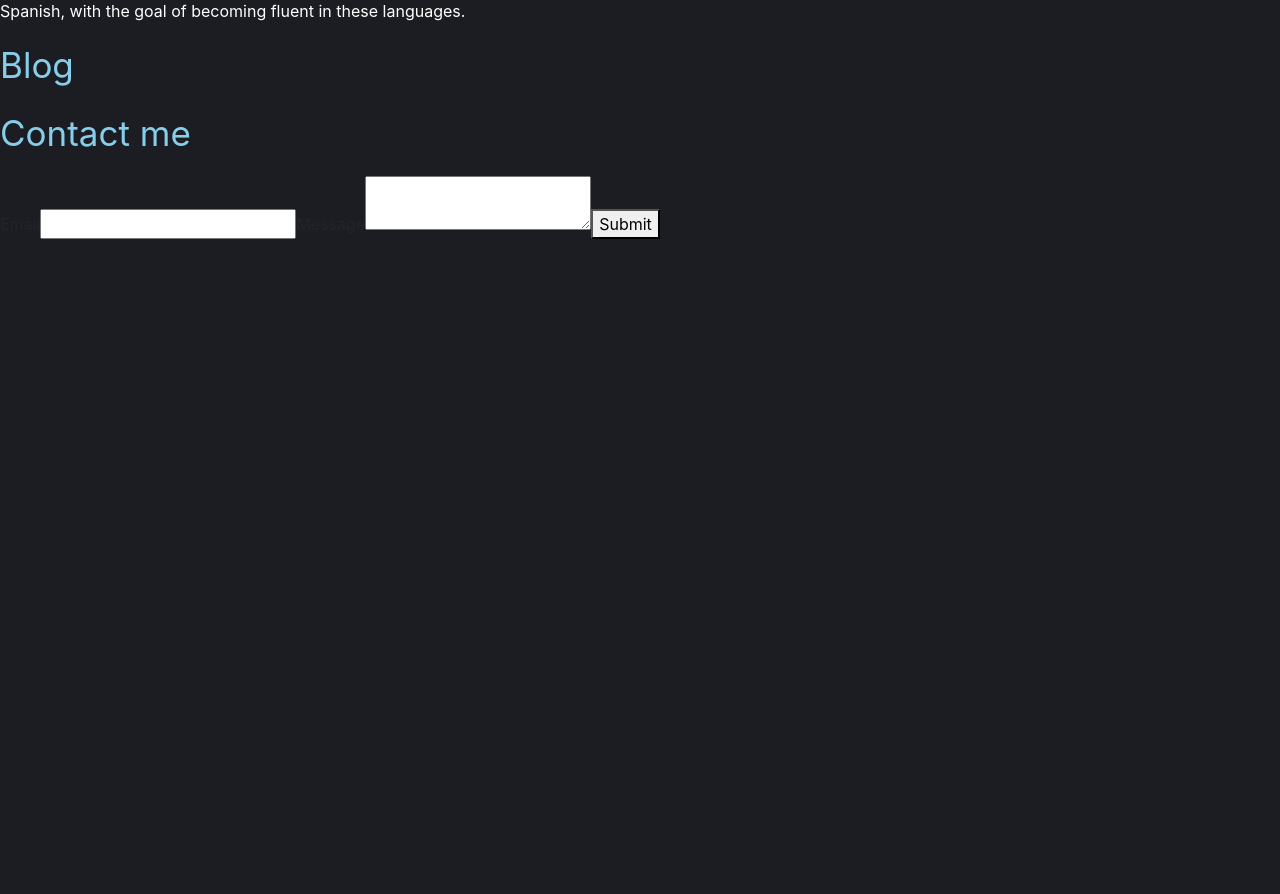
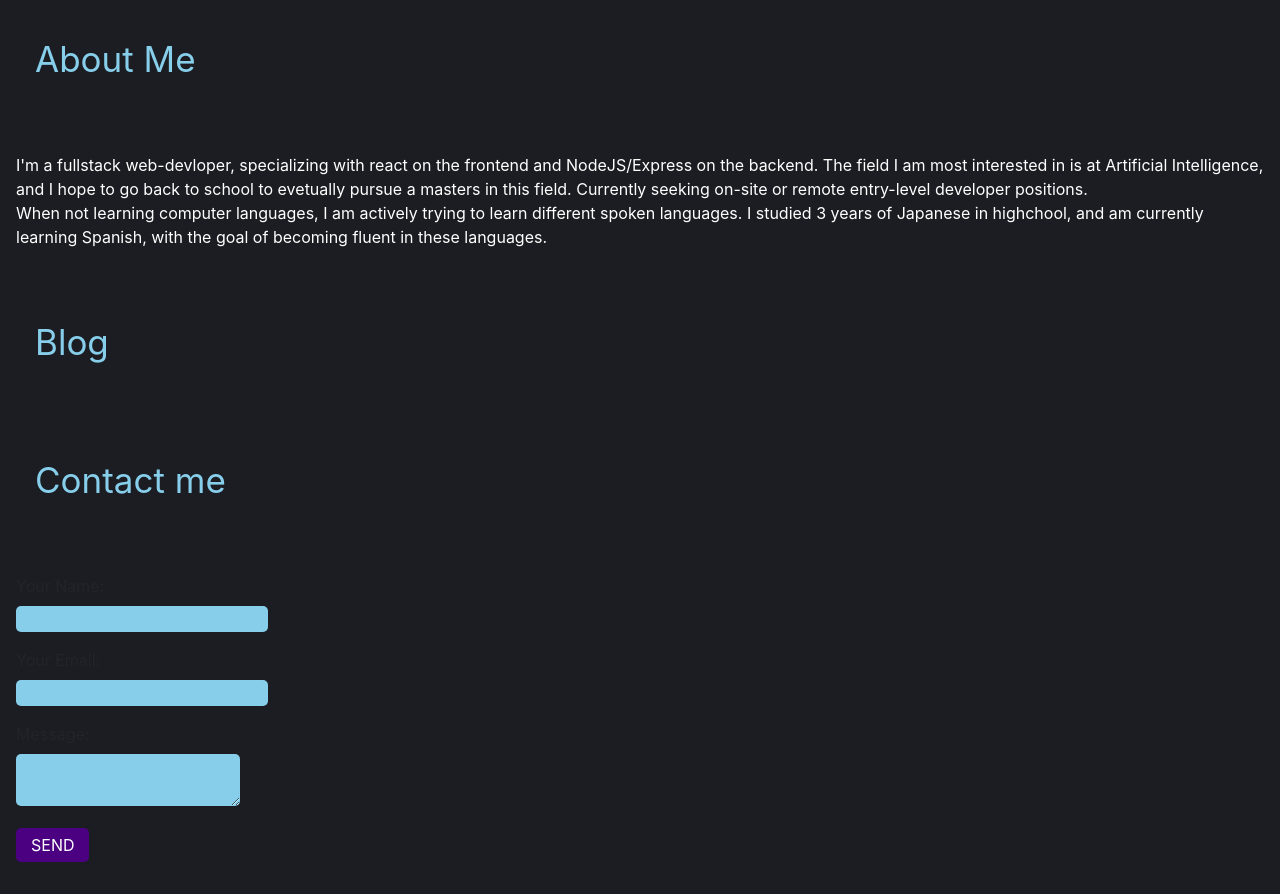
Before and after one commit to Kelel1/portfolioSite, a Next.js app: page / in a window 1280 px wide. Shown: the part 574-1468 px from the top of the page. Before the commit the page ends 818 px from the top, so only its background shows below. Built offline with nearby package versions, Linux system fonts and the light colour scheme.

Commit message:
change card color/update contact form style

```diff
--- a/components/About.js
+++ b/components/About.js
@@ -1,6 +1,6 @@
 const About = () => (
     <>
-      <p id="about" className="about">
+      <p className="about">
         About Me
       </p>
       <p className="summary">
@@ -17,6 +17,7 @@ const About = () => (
       <style jsx>{`
         .about {
           font-size: 35px;
+          padding: 1em;
           font: Poppins
           height: 30%;
           width: 100%;
@@ -24,6 +25,7 @@ const About = () => (
         }
         .summary {
           color: white;
+          padding: 1em;
         }
       `}</style>
     </>
--- a/components/Blog.js
+++ b/components/Blog.js
@@ -1,12 +1,13 @@
 const Blog = () => (
     <>
-      <p id="blog" className="blog">
+      <p className="blog">
           Blog
       </p>
       <style jsx>{`
         .blog {
           font-size: 35px;
           color: skyblue;
+          padding: 1em;
         }
       `}</style>
     </>
--- a/components/Card.js
+++ b/components/Card.js
@@ -3,10 +3,9 @@ const Card = () => (
     This is a test card
   <style jsx>{`
     .card {
-      border: 1px solid blue;
       height: 100%;
       width:100%;
-      background: yellow;
+      background: #3e3e66;
     }
 
   `}</style>
--- a/components/Contact.js
+++ b/components/Contact.js
@@ -1,107 +1,78 @@
-import React, { useState } from 'react';
+import styled from 'styled-components';
 
-const handleResponse = (status, msg) => {
-  if (status === 200) {
-    setStatus({
-      submitted: true,
-      submitting: false,
-      info: { error: false, msg: msg }
-    })
-    setInputs({
-      email: '',
-      message: ''
-    })
-  } else {
-    setStatus({
-      info: { error: true, msg: msg }
-    })
-  }
-}
+const Button = styled.button`
+  background-color: indigo;
+  color: white;
+  padding 5px 15px;
+  border-radius: 5px;
+  text-transform: uppercase;
+  border: none;
+  outline: 0;
+`;
+const Contact = () => (
+    <>
+      <p className="contact">Contact me</p>
+      <main>
+        <form className="form" name="contact" method="POST">
+          <input type="hidden" name="form-name" value="contact" />
+      <p>
+        <label htmlFor="yourname">
+          Your Name:
+        </label> <br />
+        <input className="name" type="text" name="firstname" id="firstname" />
 
-const handleOnChange = e => {
-  e.persist()
-  setInputs(prev => ({
-    ...prev,
-    [e.target.id]: e.target.value
-  }))
-  setStatus({
-    submitted: false,
-    submitting: false,
-    info: { error: false, msg: null }
-  })
-}
-
-const handleOnSubmit = async e => {
-  e.preventDefault()
-  setStatus(prevStatus => ({ ...prevStatus, submitting: true }))
-  const res = await fetch('/api/send', {
-    method: 'POST',
-    headers: {
-      'Content-Type': 'application/json'
-    },
-    body: JSON.stringify(inputs)
-  })
-  const text = await res.text()
-  handleResponse(res.status, text)
-}
-const Contact = () => {
-
-  const [status, setStatus] = useState({
-    submitted: false,
-    submitting: false,
-    info: { error: false, msg: null }
-  })
-
-  const [inputs, setInputs] = useState({
-    email: '',
-    message: ''
-  })
-
-  return (
-
-    <>
-      <p id="contact" className="contact">Contact me</p>
-      <main>
-      <form onSubmit={handleOnSubmit}>
-        <label htmlFor="email">Email</label>
-        <input
-          id="email"
-          type="email"
-          onChange={handleOnChange}
-          required
-          value={inputs.email}
-        />
-        <label htmlFor="message">Message</label>
-        <textarea
-          id="message"
-          onChange={handleOnChange}
-          required
-          value={inputs.message}
-        />
-        <button type="submit" disabled={status.submitting}>
-          {!status.submitting
-            ? !status.submitted
-              ? 'Submit'
-              : 'Submitted'
-            : 'Submitting...'}
-        </button>
-      </form>
-      {status.info.error && (
-        <div className="error">Error: {status.info.msg}</div>
-      )}
-      {!status.info.error && status.info.msg && (
-        <div className="success">{status.info.msg}</div>
-      )}
+      </p>
+      <p>
+        <label htmlFor="youremail">
+          Your Email:
+        </label> <br />
+        <input className="email" type="email" name="email" id="youremail" />
+      </p>
+      <p>
+        <label htmlFor="yourmessage">
+          Message:
+        </label> <br />
+        <textarea className="message" name="message" id="yourmessage"></textarea>
+      </p>
+      <p>
+        <Button type="submit">Send</Button>
+      </p>
+    </form>
     </main>
 
     <style jsx>{`
       .contact {
+        padding: 1em;
         font-size: 35px;
         color: skyblue;
       }
+      .form {
+        padding: 1em;
+      }
+      .message {
+        color: black;
+        background-color: skyblue;
+        border-radius: 5px;
+        outline: 0;
+        border: none;
+      }
+      .name {
+        color: black;
+        background-color: skyblue;
+        border-radius: 5px;
+        outline: 0;
+        border: none;
+      }
+      .email {
+        color: black;
+        background-color: skyblue;
+        border-radius: 5px;
+        outline: 0;
+        border: none;
+      }
     `}</style>
     </>
-  )
-}
+
+)
 
 export default Contact;
--- a/components/Projects.js
+++ b/components/Projects.js
@@ -28,6 +28,7 @@ const Projects = () => (
         background: blue;
       }
       .projects {
+        padding: 1em;
         font-size: 35px;
         font: Poppins
         height: 30%;
--- a/components/Skills.js
+++ b/components/Skills.js
@@ -1,8 +1,9 @@
 const Skills = () => (
     <>
-      <p id="skills" className="skills">Skillset</p>
+      <p className="skills">Skillset</p>
     <style jsx>{`
       .skills {
+        padding: 1em;
         font-size: 35px;
         color: skyblue;
       }
```
